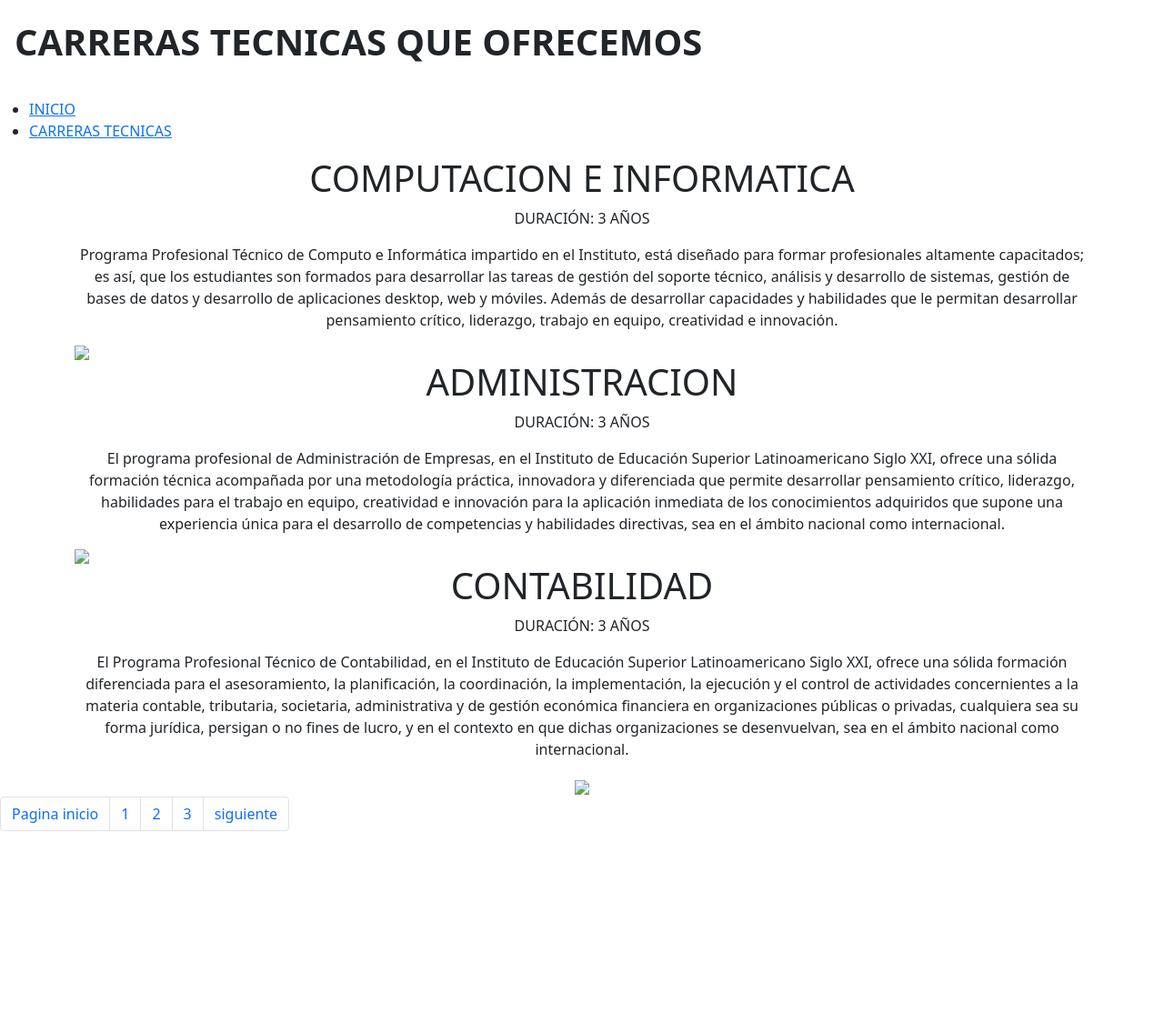
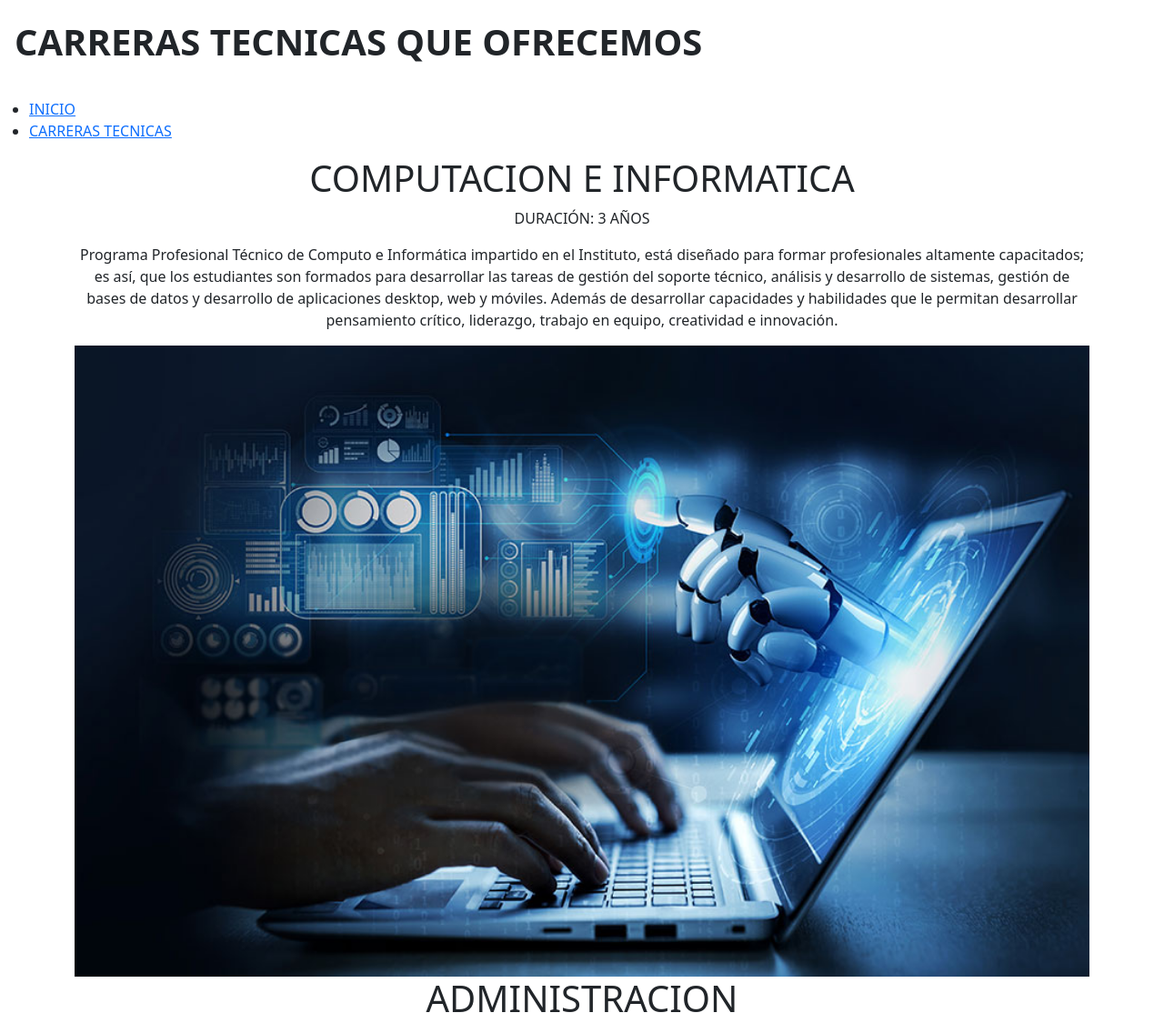
Before and after one commit to johnchristian1617/sitiobs01, a plain HTML site: page carreras.html in a window 1280 px wide. Shown: the top 1125 px of the page at 91% size. Before the commit the page ends 930 px from the top, so only its background shows below. Drawn offline with nearby package versions, Linux system fonts and the light colour scheme.

Commit message:
Update carreras.html

```diff
--- a/carreras.html
+++ b/carreras.html
@@ -26,14 +26,14 @@
 		<P>DURACIÓN: 3 AÑOS</p>
 <p> Programa Profesional Técnico de Computo e Informática impartido en el Instituto, está diseñado para formar profesionales altamente capacitados; es así, que los estudiantes son formados para desarrollar las tareas de gestión del soporte técnico, análisis y desarrollo de sistemas, gestión de bases de datos y desarrollo de aplicaciones desktop, web y móviles. Además de desarrollar capacidades y habilidades que le permitan desarrollar pensamiento crítico, liderazgo, trabajo en equipo, creatividad e innovación.</P>
 	  </div>
-<img width="150" src="img/informatica.jpg"/>
+<img width="150" src="carpeta1/informatica.jpg"/>
 
 	  <div class="col">
 		<h1>ADMINISTRACION</h1>
 		<P>DURACIÓN: 3 AÑOS</p>
 <p> El programa profesional de Administración de Empresas, en el Instituto de Educación Superior Latinoamericano Siglo XXI, ofrece una sólida formación técnica acompañada por una metodología práctica, innovadora y diferenciada que permite desarrollar pensamiento crítico, liderazgo, habilidades para el trabajo en equipo, creatividad e innovación para la aplicación inmediata de los conocimientos adquiridos que supone una experiencia única para el desarrollo de competencias y habilidades directivas, sea en el ámbito nacional como internacional.</P>
 	  </div>
-<img width="150" src="img/administracion.jpg"/>
+<img width="150" src="carpeta1/administracion.jpg"/>
 
 	  <div class="col">
 		<h1>CONTABILIDAD</h1>
@@ -41,7 +41,7 @@
 <p> El Programa Profesional Técnico de Contabilidad, en el Instituto de Educación Superior Latinoamericano Siglo XXI, ofrece una sólida formación diferenciada para el asesoramiento, la planificación, la coordinación, la implementación, la ejecución y el control de actividades concernientes a la materia contable, tributaria, societaria, administrativa y de gestión económica financiera en organizaciones públicas o privadas, cualquiera sea su forma jurídica, persigan o no fines de lucro, y en el contexto en que dichas organizaciones se desenvuelvan, sea en el ámbito nacional como internacional.</P>
 	  </div>
 	</div>
-<img width="150" src="img/contabilidad.jpg"/>
+<img width="150" src="carpeta1/contabilidad.jpg"/>
 
   </div>
 
```
